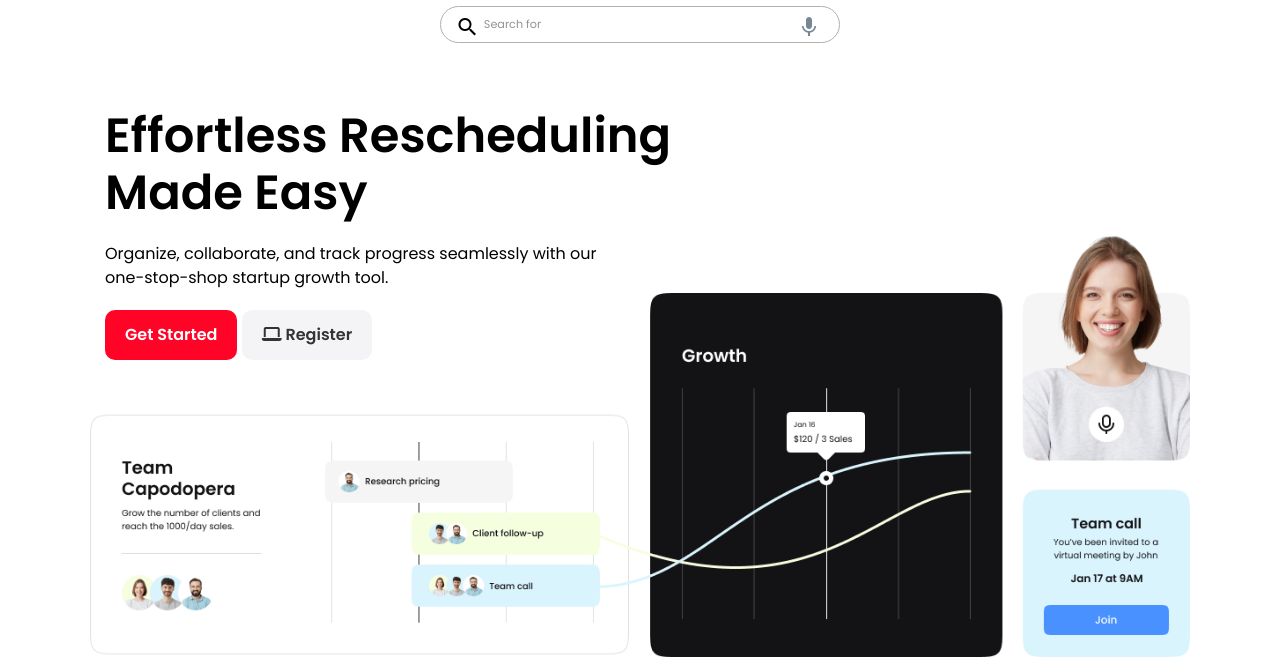
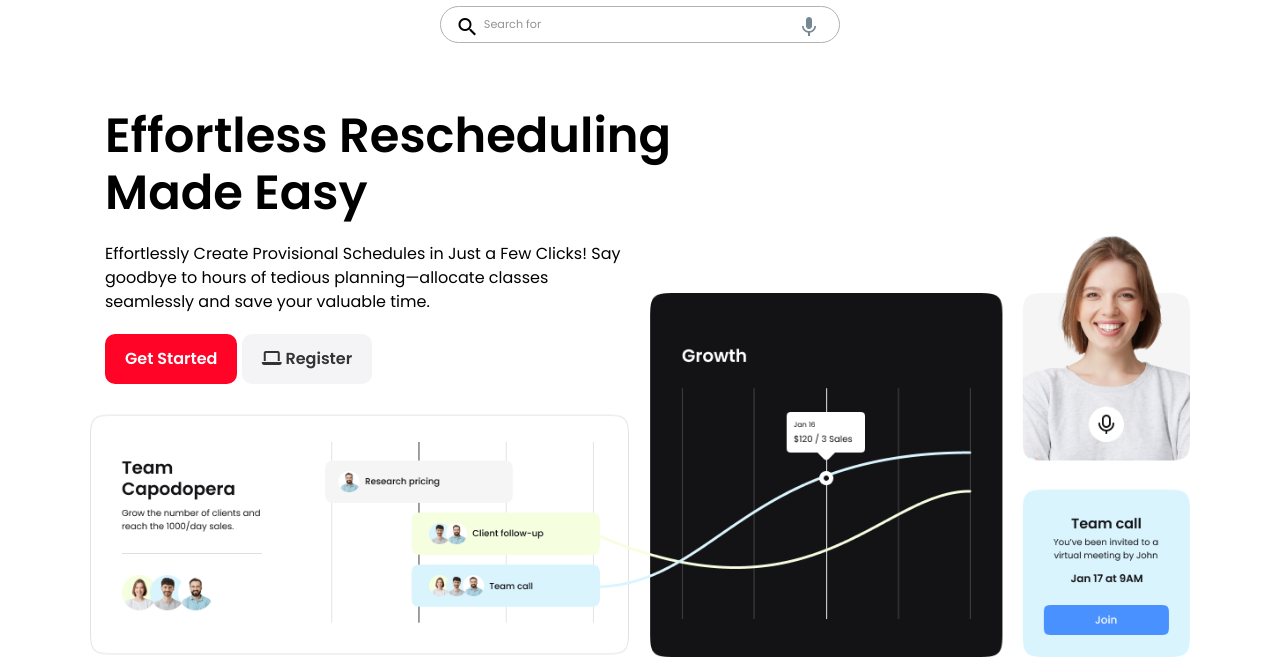
Before and after one commit to Suchibrata-Patra/TimeTable-Live-, a PHP site: page / in a window 1280 px wide. Shown: the part 72-733 px from the top of the page. Run offline with PHP 8.4, Linux system fonts and the light colour scheme.

Commit message:
Update index.php

```diff
--- a/index.php
+++ b/index.php
@@ -32,9 +32,8 @@
           Effortless Rescheduling <br>Made Easy
           </h1>
           <p class="hero-text">
-            Organize, collaborate, and track progress seamlessly with our
-            one-stop-shop startup growth tool.
-          </p>
+          Effortlessly Create Provisional Schedules in Just a Few Clicks! Say goodbye to hours of tedious planning—allocate classes seamlessly and save your valuable time.
+        </p>
           <div class="hero-buttons">
             <a href="https://timetable.theapplication.in/scheduler.php" class="btn btn-primary">Get Started</a>
             <a href="#" class="btn"
```
